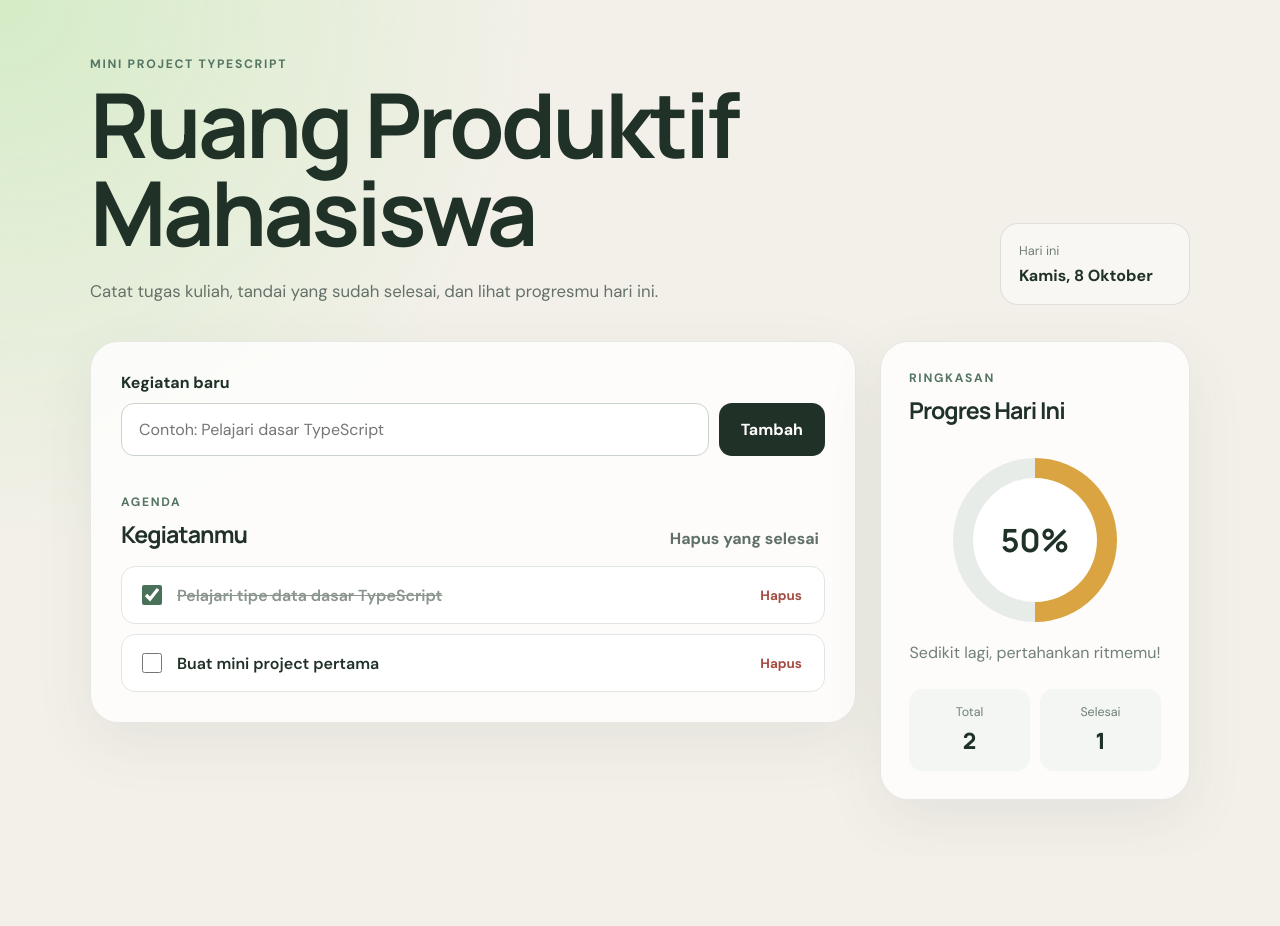
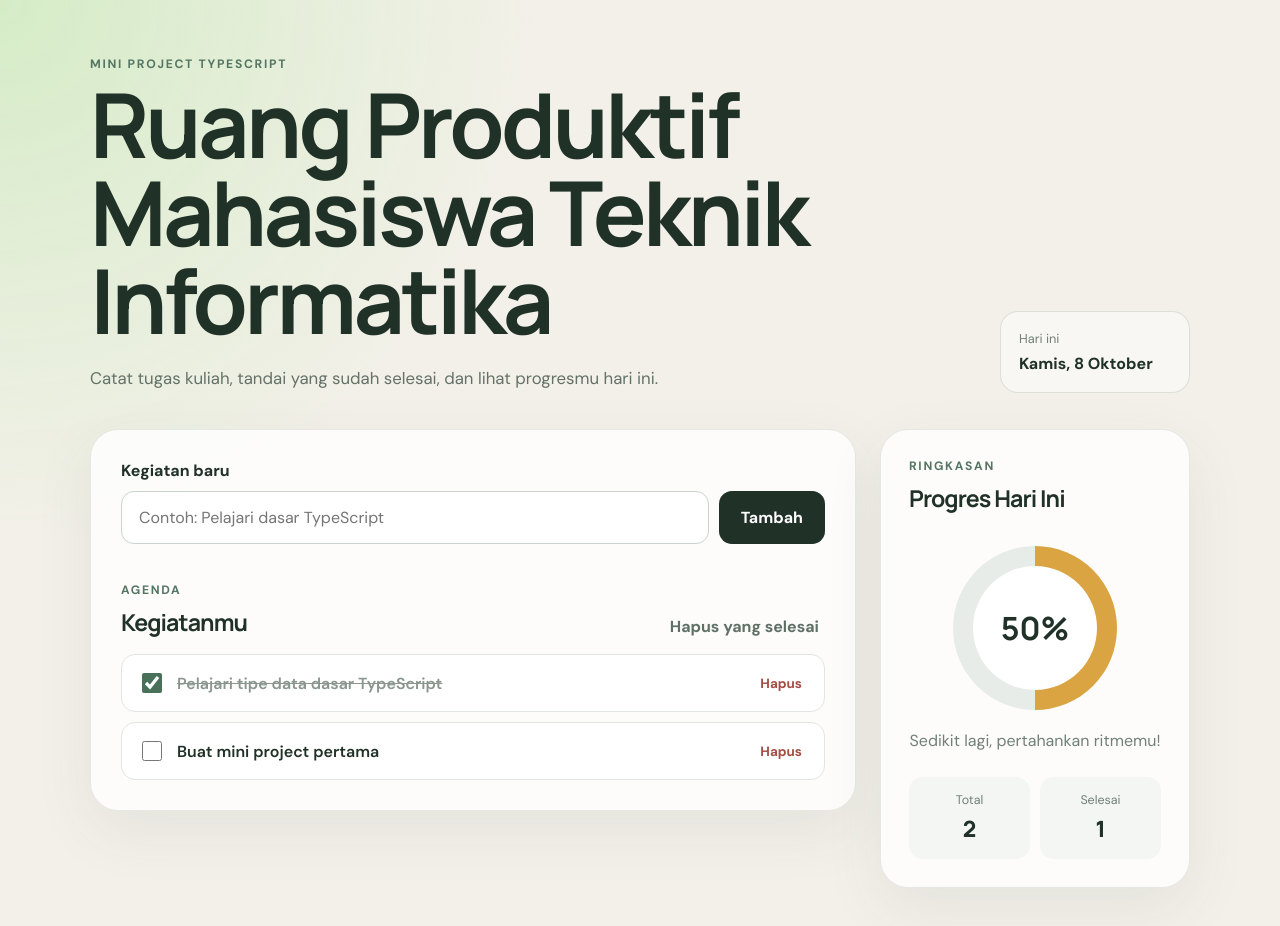
Before and after one commit to dthanfirdausx/pawgit, a website built with Vite: page index.html in a window 1280 px wide. Before the commit the page ends 856 px from the top, so only its background shows below. Built offline with nearby package versions, Linux system fonts and the light colour scheme.

Commit message:
perubahan judul

```diff
--- a/index.html
+++ b/index.html
@@ -7,14 +7,14 @@
       name="description"
       content="Mini project TypeScript untuk mencatat kegiatan mahasiswa."
     />
-    <title>Ruang Produktif Mahasiswa</title>
+    <title>Ruang Produktif Mahasiswa Teknik Informatika</title>
   </head>
   <body>
     <main class="page-shell">
       <section class="hero" aria-labelledby="page-title">
         <div>
           <p class="eyebrow">Mini Project TypeScript</p>
-          <h1 id="page-title">Ruang Produktif Mahasiswa</h1>
+          <h1 id="page-title">Ruang Produktif Mahasiswa Teknik Informatika</h1>
           <p class="intro">
             Catat tugas kuliah, tandai yang sudah selesai, dan lihat progresmu
             hari ini.
```
